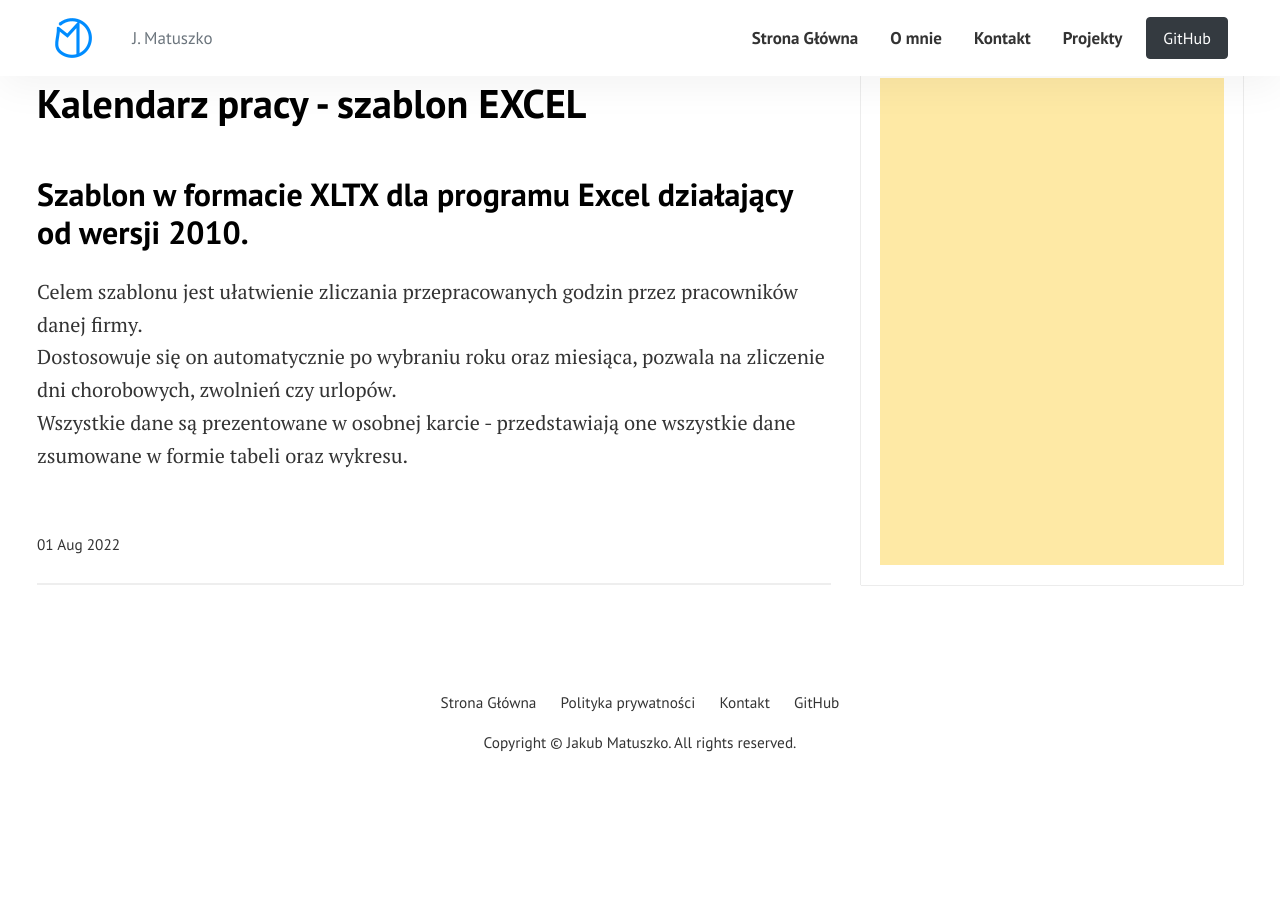
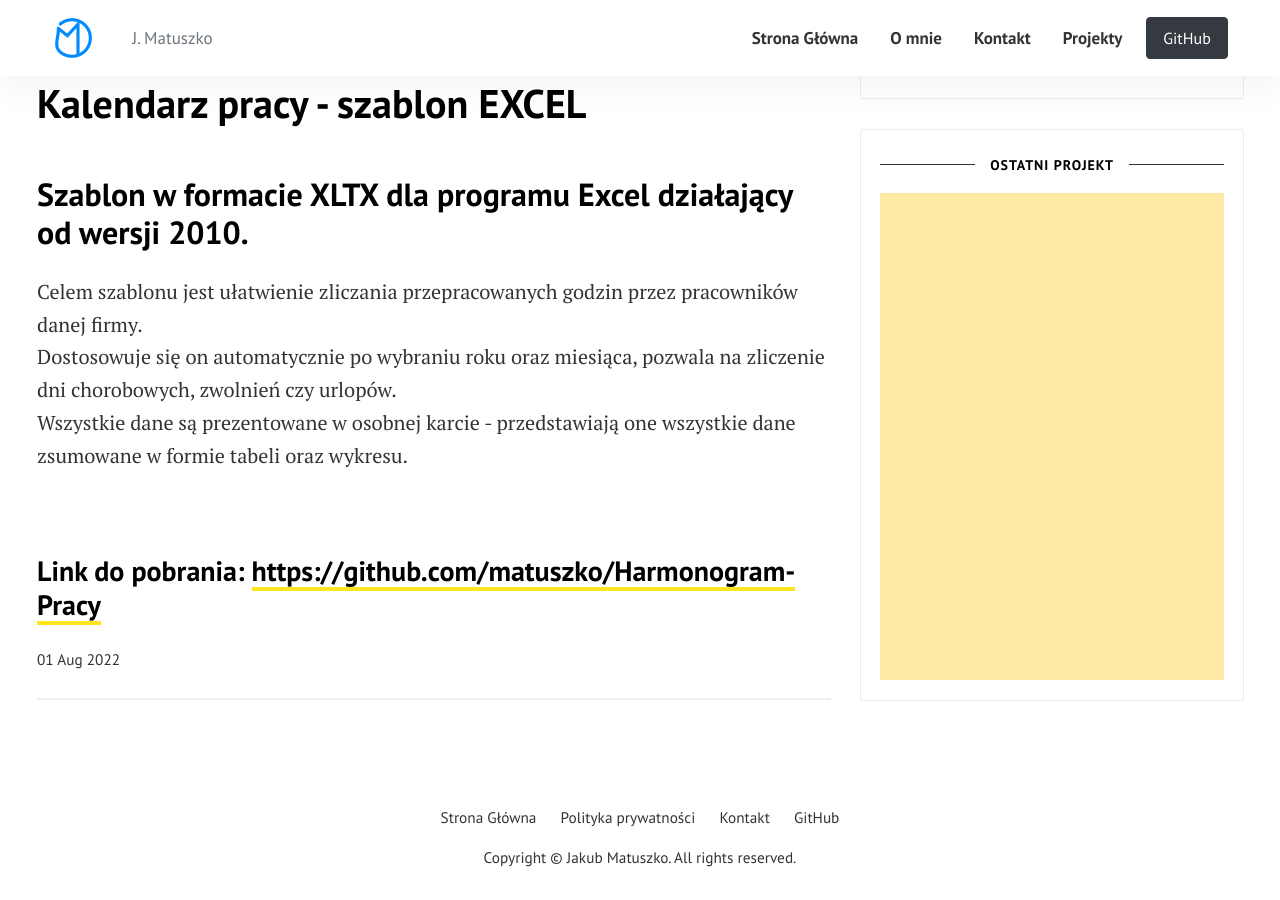
Before and after one commit to matuszko/matuszko.github.io, a Jekyll site: the page built from _posts/2022-08-01-kalendarz-pracy-excel.md, in a window 1280 px wide and 900 px high, scrolled down 505 px. Built offline with Jekyll 4.4.1, drawn with Linux system fonts in a browser that asks for light colours; before the commit the page ends 1290 px from its top, so only the background shows below that.

Commit message:
Update 2022-08-01-kalendarz-pracy-excel.md

```diff
--- a/_posts/2022-08-01-kalendarz-pracy-excel.md
+++ b/_posts/2022-08-01-kalendarz-pracy-excel.md
@@ -9,3 +9,5 @@
 Dostosowuje się on automatycznie po wybraniu roku oraz miesiąca, pozwala na zliczenie dni chorobowych, zwolnień czy urlopów. <br>
 Wszystkie dane są prezentowane w osobnej karcie - przedstawiają one wszystkie dane zsumowane w formie tabeli oraz wykresu. <br>
 <br>
+
+<h3>Link do pobrania: <a href = "https://github.com/matuszko/Harmonogram-Pracy">https://github.com/matuszko/Harmonogram-Pracy</a></h3>
```
